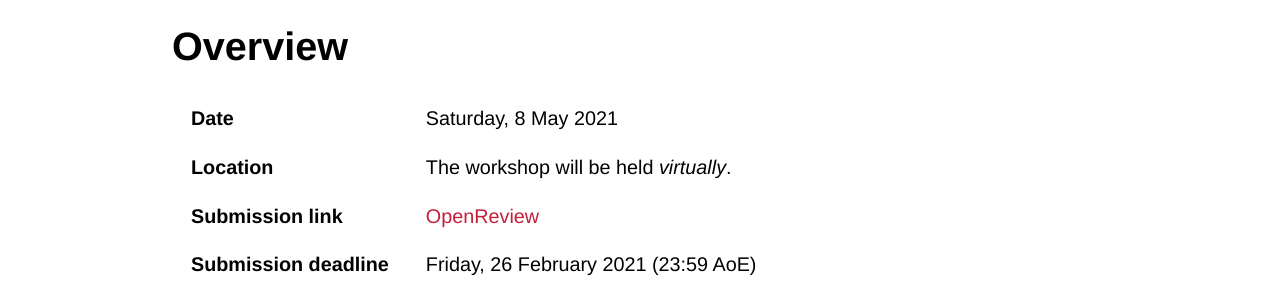
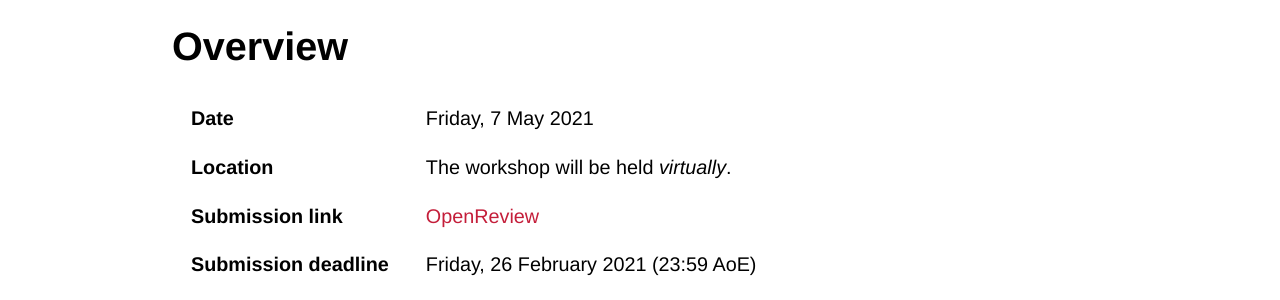
Before and after one commit to gt-rl/gt-rl.github.io, a Jekyll site: the page built from index.md, in a window 1280 px wide. Shown: the part 447-747 px from the top of the page. Built offline with Jekyll 4.4.1, drawn with Linux system fonts in a browser that asks for light colours; some web fonts are replaced; our own code applies the rules of GitHub Pages for plain Markdown files.

Commit message:
Updated workshop date

```diff
--- a/index.md
+++ b/index.md
@@ -4,7 +4,7 @@ layout: default
 
 # Overview
 
-| **Date** |  Saturday, 8 May 2021 |
+| **Date** |  Friday, 7 May 2021 |
 | **Location** | The workshop will be held *virtually*. |
 | **Submission link** | [OpenReview](https://openreview.net/group?id=ICLR.cc/2021/Workshop/GTRL) |
 | **Submission deadline** | Friday, 26 February 2021 (23:59 AoE) |
```
